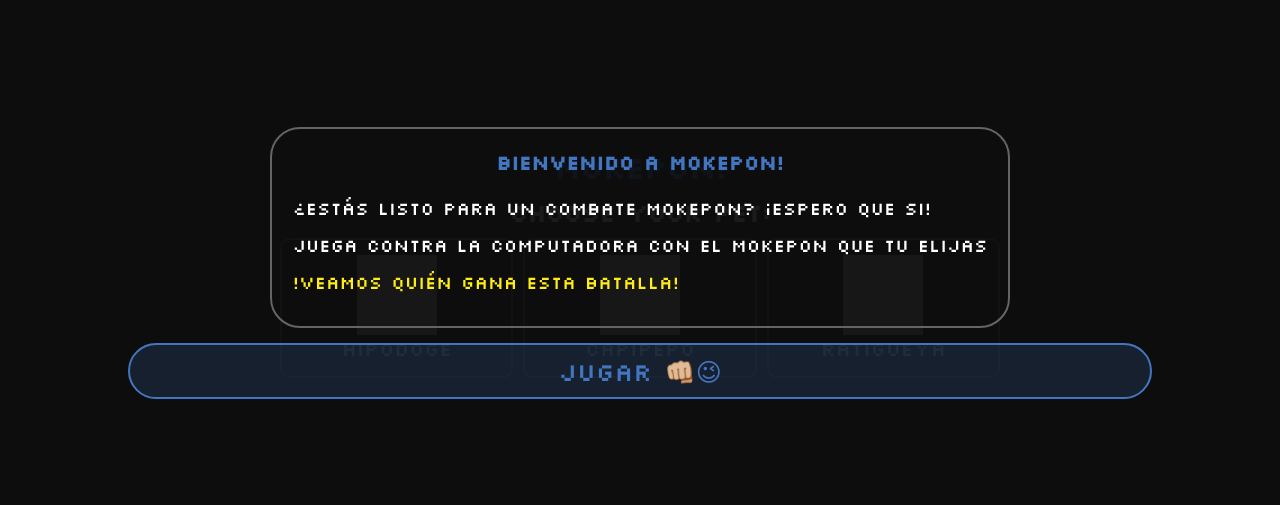
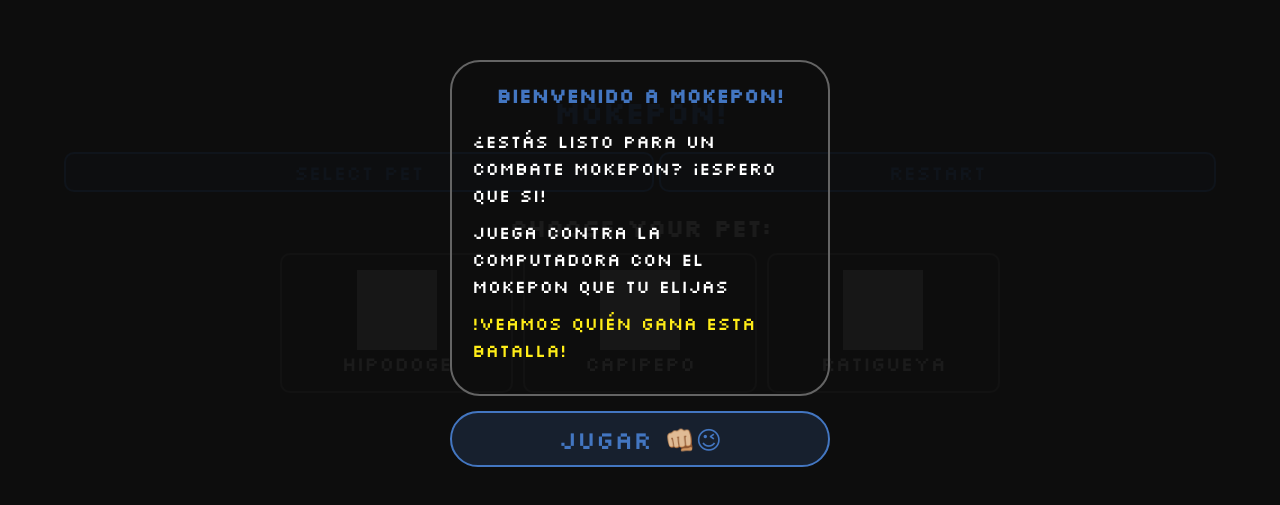
Before and after one commit to Arbey-Do/platzi-mokepon-game, a plain HTML site: page index.html in a window 1280 px wide. Shown: the part 137-642 px from the top of the page. Drawn offline with Linux system fonts and the light colour scheme; grey boxes are pictures that could not be loaded.

Commit message:
New styles in welcome and pets section
New html structure at welcome screen added and the game display section is a
new idea to show the game flow. Plus, styles at the control buttons.

```diff
--- a/assets/css/styles.css
+++ b/assets/css/styles.css
@@ -1,7 +1,8 @@
-/*TAGS GLOBALS STYLES*/
+/*GLOBAL TAGS STYLES*/
 :root {
   --main-background-color: #363636;
   --main-title-color: rgb(67 118 193);
+  /* probably change by just-white */
   --just-text-color: rgb(199 199 199);
   --just-white: #fff;
   --disabled-color: rgb(100 100 100);
@@ -16,6 +17,7 @@ html {
   font-size: 62.5%; /* sets 1rem to 10px */
   font-family: "Silkscreen", cursive;
   box-sizing: border-box;
+  height: 100%;
 }
 
 *,
@@ -29,9 +31,16 @@ html {
 body {
   background-color: var(--main-background-color);
   color: var(--just-text-color);
+  height: 100%;
+  display: flex;
+  flex-direction: column;
+  justify-content: center;
+  gap: 2rem;
 }
 
-.main-title {
+/* UTILITY */
+
+.title {
   font-size: 3rem;
 }
 
@@ -39,22 +48,46 @@ body {
   font-size: 2.4rem;
 }
 
+/* GAME TITLE STYLES */
+
 .game-title {
+  /* margin-top: 2rem; */
+  text-align: center;
   color: var(--main-title-color);
 }
 
-.menu {
-  height: 100vh;
+/* GAME DISPLAY */
+
+.game-display {
   width: 90%;
   margin: 0 auto;
+  display: flex;
+  flex-direction: column;
+  gap: 2rem;
 }
 
-.pets {
+.controls {
+  display: flex;
+  justify-content: center;
+  align-items: center;
+  gap: 0.5rem;
+}
+
+/* PETS MENU SECTION */
+
+.pets-menu {
   display: flex;
   flex-direction: column;
   justify-content: center;
   align-items: center;
   gap: 1rem;
+}
+
+.pets__list {
+  display: grid;
+  grid-template-columns: repeat(2, 1fr);
+  gap: 1rem;
+  width: 100%;
 }
 
 .pets__label {
@@ -69,13 +102,6 @@ body {
 
 .pets__input {
   display: none;
-}
-
-.pets__list {
-  display: grid;
-  grid-template-columns: repeat(2, 1fr);
-  gap: 1rem;
-  width: 100%;
 }
 
 .pets__label:hover,
@@ -102,16 +128,20 @@ body {
 }
 
 .button {
-  padding: 0.5rem 1rem;
-  border-radius: 1.5rem;
+  font-size: 2.5rem;
   color: var(--disabled-color);
   border: 0.2rem solid var(--disabled-color);
   background-color: var(--disabled-background-color);
+  border-radius: 3rem;
+  padding: 1rem;
   font-family: inherit;
 }
 
-.pets__button {
-  /* display: none; */
+.control-button {
+  font-size: 2rem;
+  border-radius: 1rem;
+  flex-grow: 1;
+  padding: 0.5rem;
 }
 
 /* .disabled-button {
@@ -124,6 +154,12 @@ body {
   background-color: var(--enabled-background-color);
 }
 
+.enabled-button:hover,
+.enabled-button:active {
+  background-color: rgba(67, 117, 193, 0.41);
+  color: var(--just-white);
+}
+
 @media (min-width: 600px) {
   .pets__list {
     grid-template-columns: repeat(3, 1fr);
@@ -133,12 +169,10 @@ body {
 
 .welcome {
   position: absolute;
-  padding: 0 10%;
   display: flex;
   flex-direction: column;
   justify-content: center;
   align-items: center;
-  gap: 1.5rem;
   top: 0;
   left: 0;
   bottom: 0;
@@ -146,8 +180,16 @@ body {
   background-color: rgba(9, 9, 9, 0.9);
 }
 
+.welcome__wrap {
+  width: 85%;
+  max-width: 38rem;
+  display: flex;
+  flex-direction: column;
+  justify-content: center;
+  gap: 1.5rem;
+}
+
 .welcome__content {
-  /* width: 80%; */
   border: 0.2rem solid var(--disabled-color);
   border-radius: 3rem;
   font-size: 1.8rem;
@@ -168,17 +210,7 @@ body {
 }
 
 .welcome__button {
-  align-self: stretch;
-  font-size: 2.5rem;
-  border-radius: 3rem;
-  padding: 1rem;
-  /* background: transparent; */
-}
-
-.welcome__button:hover,
-.welcome__button:active {
-  background-color: rgba(67, 117, 193, 0.41);
-  color: var(--just-white);
+  max-width: 1200px;
 }
 
 .call-to-action {
--- a/assets/js/app.js
+++ b/assets/js/app.js
@@ -44,6 +44,8 @@ let startGame = () => {
   const attacksSection = document.querySelector("#attacks");
   const petStatus = document.querySelector("#pet-status");
   const menuButtons = document.querySelector(".buttons-menu");
+  const welcomeMenu = document.querySelector(".welcome");
+  const welcomeButton = document.querySelector("#welcome__button");
 
   const playFireAttack = () => {
     playerAttack = fire;
@@ -213,8 +215,11 @@ let startGame = () => {
     menuButtons.style.display = "flex";
   };
 
-  const hideMenu = () => {};
+  const hideWelcomeMenu = () => {
+    welcomeMenu.style.display = "none";
+  };
 
+  welcomeButton.addEventListener("click", hideWelcomeMenu);
   // selectPetButton.addEventListener("click", selectPlayerPet);
   fireAttackButton.addEventListener("click", playFireAttack);
   waterAttackButton.addEventListener("click", playWaterAttack);
--- a/index.html
+++ b/index.html
@@ -15,27 +15,54 @@
     <title>MOKEPON!</title>
   </head>
   <body>
-    <section id="pets" class="menu pets">
-      <h1 class="main-title game-title">MOKEPON!</h1>
+    <h1 class="title game-title">MOKEPON!</h1>
+    <div class="game-display">
+      <section id="controls" class="controls">
+        <!-- active -->
+        <button id="select-pet" class="button control-button enabled-button">
+          Select Pet
+        </button>
+        <!-- default disabled -->
+        <button
+          id="restart-button"
+          class="button control-button enabled-button"
+        >
+          Restart
+        </button>
+      </section>
+      <section id="pets-menu" class="pets-menu">
         <h2 class="sub-title">Choose your pet:</h2>
         <div class="pets__list">
           <label class="pets__label" for="hipodoge">
-          <img class="pets__img" src="https://i.imgur.com/8v8aPPJ.png" alt="" />
+            <img
+              class="pets__img"
+              src="https://i.imgur.com/8v8aPPJ.png"
+              alt=""
+            />
             <p class="pets__name">Hipodoge</p>
           </label>
           <input id="hipodoge" class="pets__input" type="radio" name="pet" />
           <label class="pets__label" for="capipepo">
-          <img class="pets__img" src="https://i.imgur.com/PywjZze.png" alt="" />
+            <img
+              class="pets__img"
+              src="https://i.imgur.com/PywjZze.png"
+              alt=""
+            />
             <p class="pets__name">Capipepo</p>
           </label>
           <input id="capipepo" class="pets__input" type="radio" name="pet" />
           <label class="pets__label" for="ratigueya">
-          <img class="pets__img" src="https://i.imgur.com/58wdk9a.png" alt="" />
+            <img
+              class="pets__img"
+              src="https://i.imgur.com/58wdk9a.png"
+              alt=""
+            />
             <p class="pets__name">Ratigueya</p>
           </label>
           <input id="ratigueya" class="pets__input" type="radio" name="pet" />
         </div>
       </section>
+    </div>
     <!--
       <label for="langostelvis">
         <input id="langostelvis" type="radio" name="mascota" /> Langostelvis
@@ -77,7 +104,10 @@
         Select this pet!
       </button>
     </section> -->
+
+    <!-- Welcome menu section, first thing we see when enter the page -->
     <section class="welcome">
+      <div class="welcome__wrap">
         <div class="welcome__content">
           <h2 class="welcome__title">Bienvenido a Mokepon!</h2>
           <p class="welcome__text">
@@ -90,9 +120,13 @@
             <span class="call-to-action">!Veamos quién gana esta batalla!</span>
           </p>
         </div>
-      <button class="button enabled-button welcome__button">
+        <button
+          id="welcome__button"
+          class="button enabled-button welcome__button"
+        >
           Jugar <strong class="welcome__emoji">👊🏼😉</strong>
         </button>
+      </div>
     </section>
   </body>
 </html>
```
Lines whose indentation alone changed are shown as unchanged.
